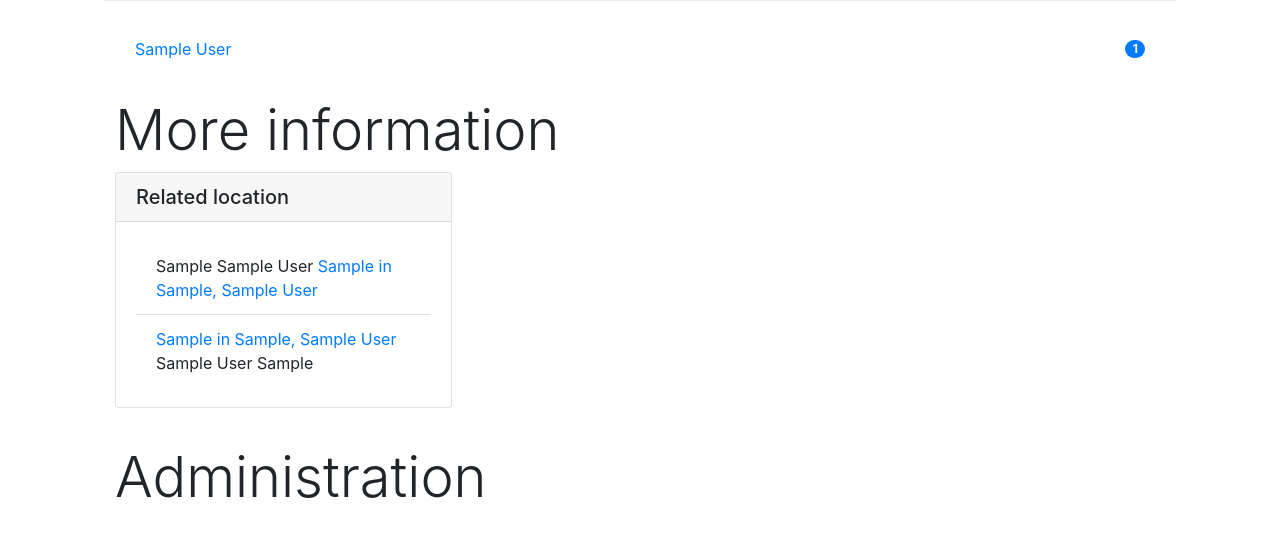
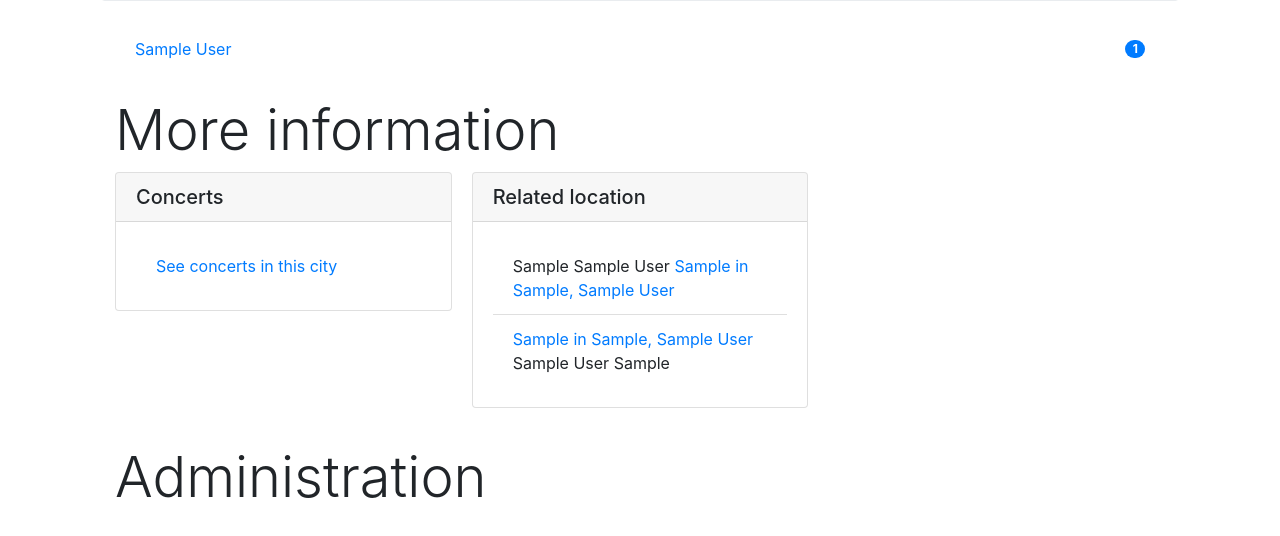
Before and after one commit to Kunstenpunt/havelovewilltravel, a Django app: page /hlwtadmin/location/1 in a window 1280 px wide. Shown: the part 612-1148 px from the top of the page. Run offline with Django 3.2, Linux system fonts and the light colour scheme; tables that the repository leaves empty hold one stand-in row (values such as "Sample post"); parts of the project's set-up code (start-up, migrations or seed data) failed here and were passed over; some libraries are stand-ins or nearby versions.

Commit message:
fixes #329

```diff
--- a/hlwtadmin/templates/hlwtadmin/location_detail.html
+++ b/hlwtadmin/templates/hlwtadmin/location_detail.html
@@ -70,6 +70,17 @@
 <div class="container my-4">
     <h4 class="display-4">More information</h4>
     <div class="card-columns">
+        <div class="card">
+        <h5 class="card-header">Concerts</h5>
+            <div class="card-body">
+                <ul class="list-group list-group-flush">
+                    <li class="list-group-item">
+                        <a href="{% url 'concerts' %}?location={{ location.pk }}">See concerts in this city</a>
+                    </li>
+                </ul>
+            </div>
+        </div>
+
         {% if location.locationa.all or location.locationb.all %}
         <div class="card">
             <h5 class="card-header">Related location</h5>
--- a/hlwtadmin/views.py
+++ b/hlwtadmin/views.py
@@ -389,14 +389,15 @@ class DefaultConcertListView(ListView):
         filter_end = self.request.GET.get('filter_end', '2999-12-31')
         filter_val = self.request.GET.get('filter', None)
         filter_genre = self.request.GET.get('genrefilter', None)
-        if filter_val and not filter_genre:
-            new_context = Concert.objects.filter(date__gte=filter_start).filter(date__lte=filter_end).filter(relationconcertorganisation__organisation__location__country__name=filter_val)
-        elif not filter_val and filter_genre:
-            new_context = Concert.objects.filter(date__gte=filter_start).filter(date__lte=filter_end).filter(genre__name=filter_genre)
-        elif filter_val and filter_genre:
-            new_context = Concert.objects.filter(date__gte=filter_start).filter(date__lte=filter_end).filter(relationconcertorganisation__organisation__location__country__name=filter_val).filter(genre__name=filter_genre)
-        else:
-            new_context = Concert.objects.filter(date__gte=filter_start).filter(date__lte=filter_end)
+        filter_loc = self.request.GET.get('location', None)
+
+        new_context = Concert.objects.filter(date__gte=filter_start).filter(date__lte=filter_end)
+        if filter_val:
+            new_context = new_context.filter(relationconcertorganisation__organisation__location__country__name=filter_val)
+        if filter_genre:
+            new_context = new_context.filter(genre__name=filter_genre)
+        if filter_loc:
+            new_context = new_context.filter(relationconcertorganisation__organisation__location__pk=filter_loc)
         return new_context
 
 
```
